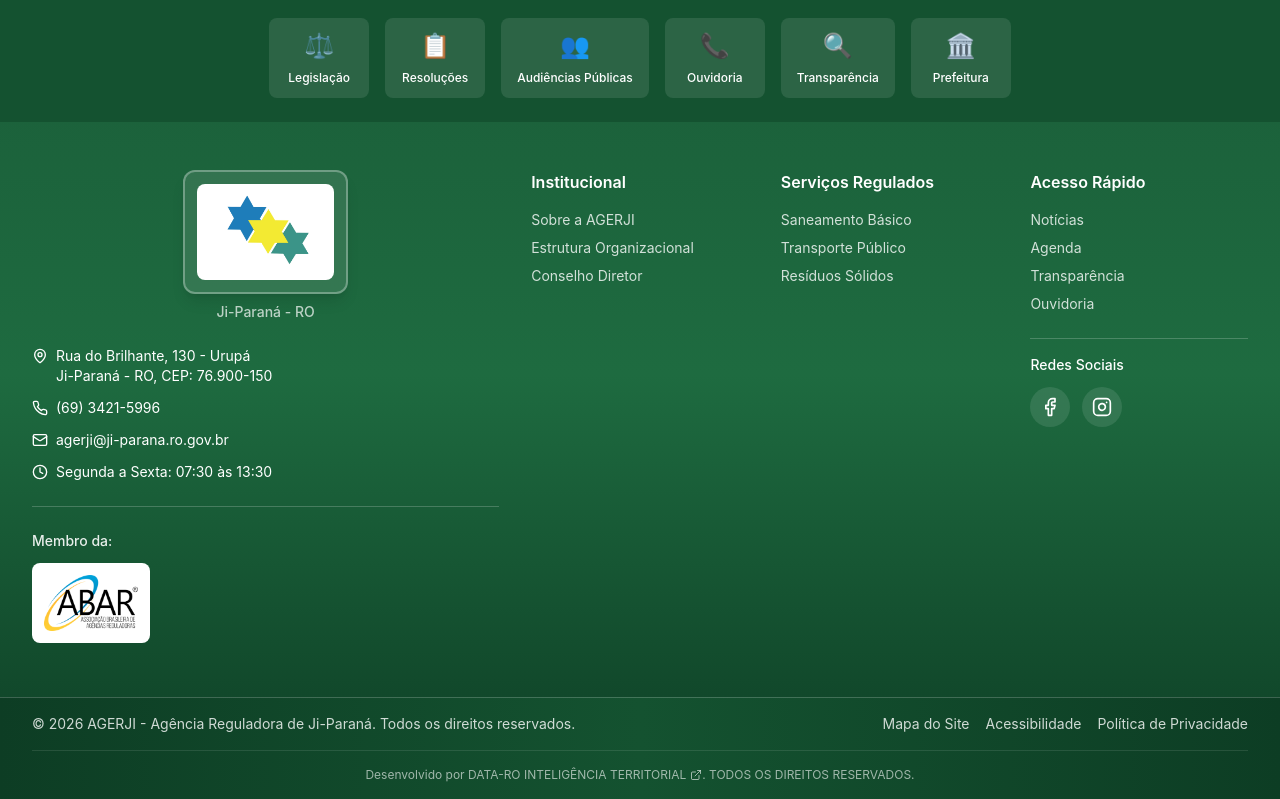
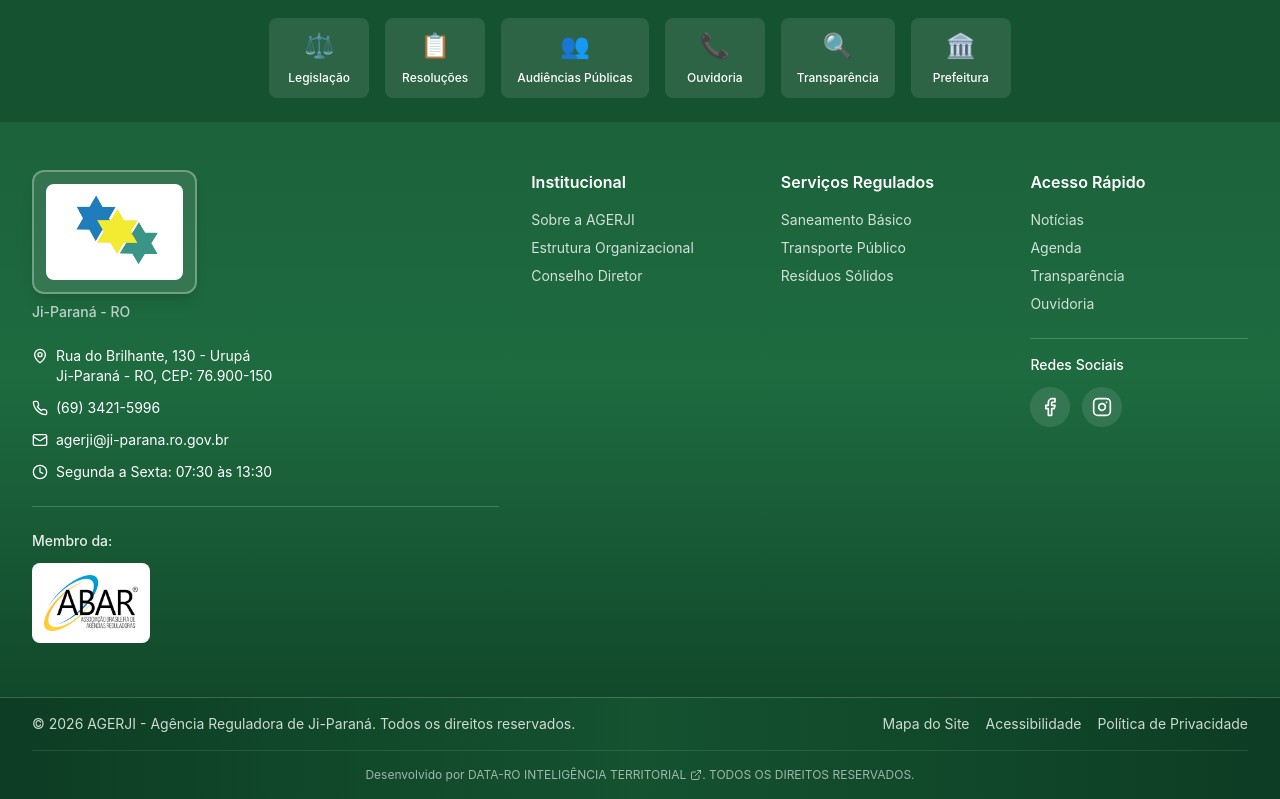
Before and after one commit to justr1de/AR.Ji-Parana, a Next.js app: page / in a window 1280 px wide. Shown: the part 4363-5162 px from the top of the page. Built offline with nearby package versions, Linux system fonts and the light colour scheme.

Commit message:
style: Alinhar bandeira à esquerda junto com endereço e ABAR

```diff
--- a/src/components/Footer.tsx
+++ b/src/components/Footer.tsx
@@ -75,8 +75,8 @@
         <div className="grid grid-cols-1 md:grid-cols-2 lg:grid-cols-5 gap-8">
           {/* Coluna 1: Bandeira + Endereço + ABAR */}
           <div className="lg:col-span-2">
-            {/* Bandeira de Ji-Paraná - Centralizada com moldura */}
-            <div className="mb-6 flex flex-col items-center">
+            {/* Bandeira de Ji-Paraná - Alinhada à esquerda com moldura */}
+            <div className="mb-6 flex flex-col items-start">
               <div className="p-3 bg-white/10 rounded-xl border-2 border-white/30 shadow-lg">
                 <Image
                   src="/bandeira-ji-parana.png"
```
